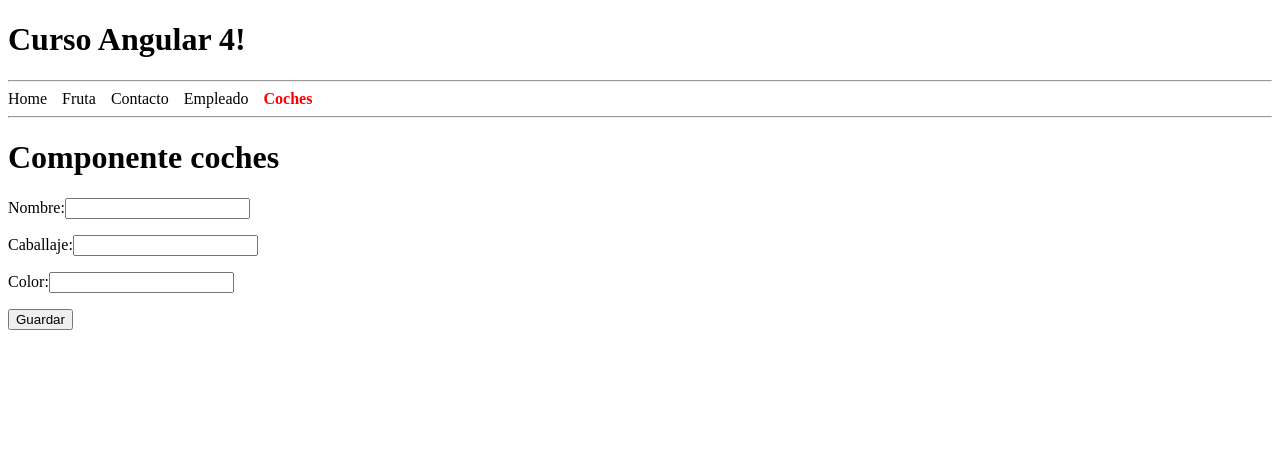
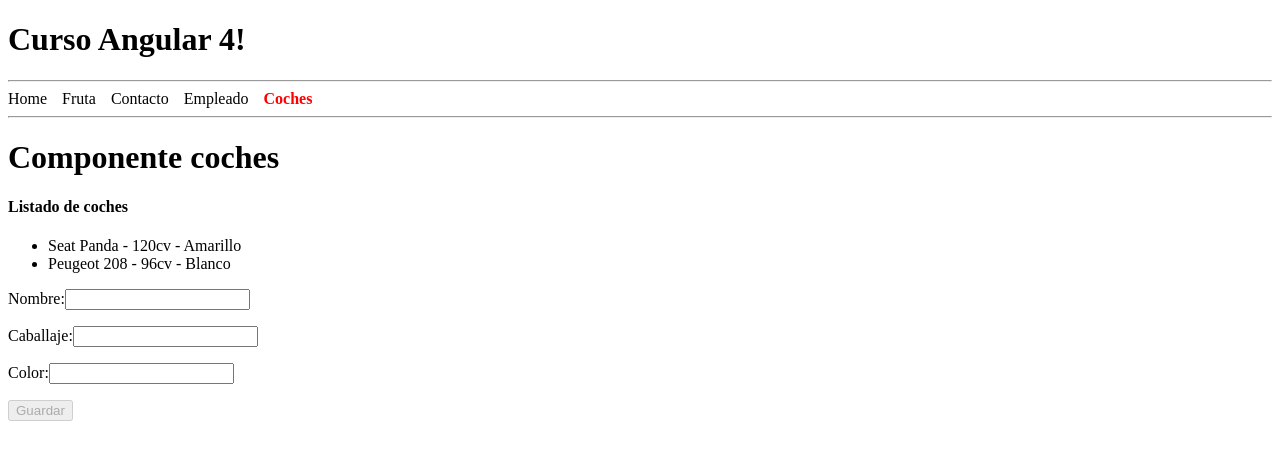
Before and after one commit to evuzLearn/angular4, an Angular app: page /coches in a window 1280 px wide. Shown: the top 460 px of the page. Built offline with nearby package versions, Linux system fonts and the light colour scheme.

Commit message:
Form exercise

```diff
--- a/src/app/coches/coches.component.html
+++ b/src/app/coches/coches.component.html
@@ -1,6 +1,15 @@
 <h1>Componente coches</h1>
 
-<form #formCoche="ngForm" (ngSubmit)="onSubmit()">
+<div>
+  <h4>Listado de coches</h4>
+  <ul>
+    <li *ngFor="let coche of coches">
+      {{coche.nombre}} - {{coche.caballaje}}cv - {{coche.color}}
+    </li>
+  </ul>
+</div>
+
+<form #formCoche="ngForm" (ngSubmit)="onSubmit(); formCoche.reset()">
   <p>
     <label for="">Nombre:</label>
     <input type="text" name="nombre" #nombre="ngModel" [(ngModel)]="coche.nombre" required>
@@ -11,16 +20,14 @@
 
   <p>
     <label for="">Caballaje:</label>
-    <input type="text" name="caballaje" #caballaje="ngModel"
-    [(ngModel)]="coche.caballaje" required pattern="[0-9]+">
+    <input type="text" name="caballaje" #caballaje="ngModel" [(ngModel)]="coche.caballaje" required pattern="[0-9]+">
     <span *ngIf="caballaje.touched && !caballaje.valid">Caballaje incorrecto</span>
   </p>
 
   <p>
     <label for="">Color:</label>
-    <input type="text" name="color" #color="ngModel"
-    [(ngModel)]="coche.color" required pattern="[a-zA-Z#]+">
+    <input type="text" name="color" #color="ngModel" [(ngModel)]="coche.color" required pattern="[a-zA-Z#]+">
     <span *ngIf="color.touched && !color.valid">Color incorrecto</span>
   </p>
-  <input type="submit" value="Guardar">
+  <input type="submit" value="Guardar" [disabled]="!formCoche.form.valid">
 </form>
--- a/src/app/coches/coches.component.ts
+++ b/src/app/coches/coches.component.ts
@@ -7,12 +7,18 @@
 })
 export class CochesComponent {
   public coche: Coche;
+  public coches: Array<Coche>;
 
   constructor() {
-    this.coche = new Coche ('', '', '');
+    this.coche = new Coche('', '', '');
+    this.coches = [
+      new Coche('Seat Panda', '120', 'Amarillo'),
+      new Coche('Peugeot 208', '96', 'Blanco'),
+    ];
   }
 
   onSubmit() {
-    console.log(this.coche);
+    this.coches.push(this.coche);
+    this.coche = new Coche('', '', '');
   }
 }
```
